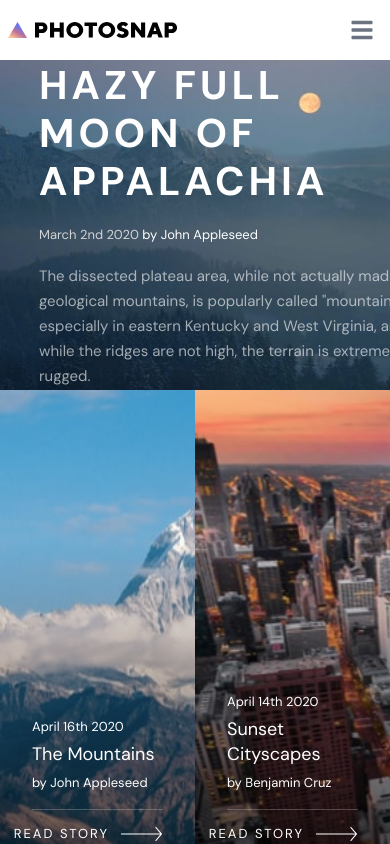
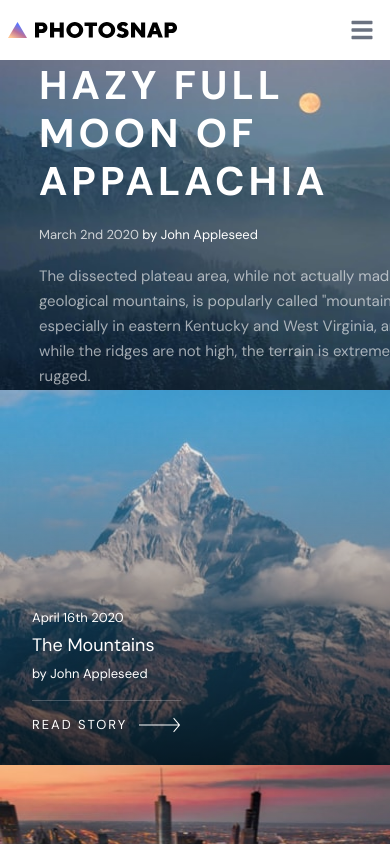
Before and after one commit to k2pbac/photosnap, a Next.js app: page /stories in a window 390 px wide. Shown: the top 844 px of the page. Built offline with nearby package versions, Linux system fonts and the light colour scheme.

Commit message:
fix story card

```diff
--- a/src/app/home.scss
+++ b/src/app/home.scss
@@ -27,4 +27,18 @@
   body {
     padding-top: 60px;
   }
+  .section-1,
+  .section-2,
+  .section-3 {
+    flex-direction: column-reverse;
+    height: auto;
+    align-items: center;
+    .picture-container {
+      width: 100%;
+      height: auto;
+    }
+  }
+  .section-2 {
+    flex-direction: column;
+  }
 }
--- a/src/components/card/card.scss
+++ b/src/components/card/card.scss
@@ -1,4 +1,4 @@
-.card-outter {
+.card-outer {
   display: flex;
   justify-content: center;
   align-items: center;
@@ -26,8 +26,15 @@
 }
 
 @media only screen and (max-width: 864px) {
-  .card-outter {
+  .card-outer {
     width: 65%;
     padding: 120px 48px;
   }
 }
+
+@media only screen and (max-width: 480px) {
+  .card-outer {
+    width: 100%;
+    padding: 92px 48px;
+  }
+}
--- a/src/components/card/card.tsx
+++ b/src/components/card/card.tsx
@@ -19,7 +19,7 @@ interface Props {
 
 export default function Card(props: Props) {
   return (
-    <div style={props.style} className="card-outter">
+    <div style={props.style} className="card-outer">
       <div className="card-inner">
         <h2>{props.title}</h2>
         <p className="body">{props.body}</p>
--- a/src/components/story-card/story-card.scss
+++ b/src/components/story-card/story-card.scss
@@ -14,7 +14,6 @@ $story-card-background: linear-gradient(
     position: relative;
     display: flex;
     align-items: flex-end;
-    padding-bottom: 48px;
     color: white;
     transition: 0.3s ease-in-out;
     &:hover {
@@ -38,7 +37,8 @@ $story-card-background: linear-gradient(
       bottom: 0;
     }
     .content {
-      padding: 0px 32px;
+      position: absolute;
+      padding: 32px;
       display: flex;
       flex-direction: column;
       gap: 6px;
@@ -67,3 +67,20 @@ $story-card-background: linear-gradient(
     }
   }
 }
+
+@media only screen and (max-width: 480px) {
+  .story-card-list {
+    .story-card {
+      max-width: 100%;
+      width: 100%;
+      padding-bottom: 0;
+      height: auto;
+      position: relative;
+      img.background-image {
+        width: 100%;
+        height: 375px;
+        object-fit: fill;
+      }
+    }
+  }
+}
--- a/src/components/story-card/story-card.tsx
+++ b/src/components/story-card/story-card.tsx
@@ -8,14 +8,11 @@ export default function StoryCard(props: Card) {
   const size = useWindowSize();
 
   return (
-    <div
-      className="story-card"
-      style={{
-        background: `url(${
-          size[0] > 530 ? props.image.desktop : props.image.mobile
-        })`,
-      }}
-    >
+    <div className="story-card">
+      <img
+        className="background-image"
+        src={`${size[0] > 530 ? props.image.desktop : props.image.mobile}`}
+      />
       <div className="story-card-overlay"></div>
       <div className="content">
         <p>{props.date}</p>
```
